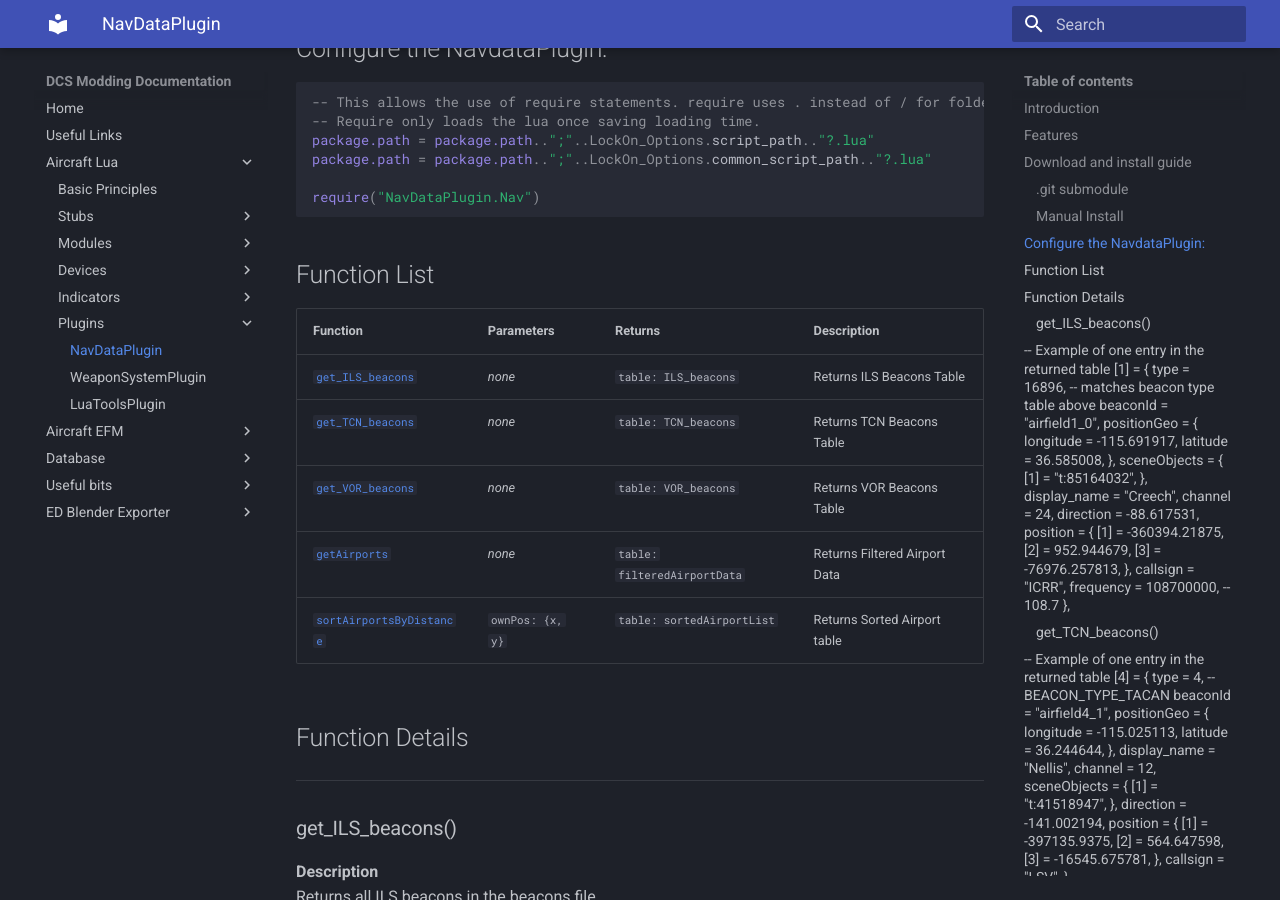
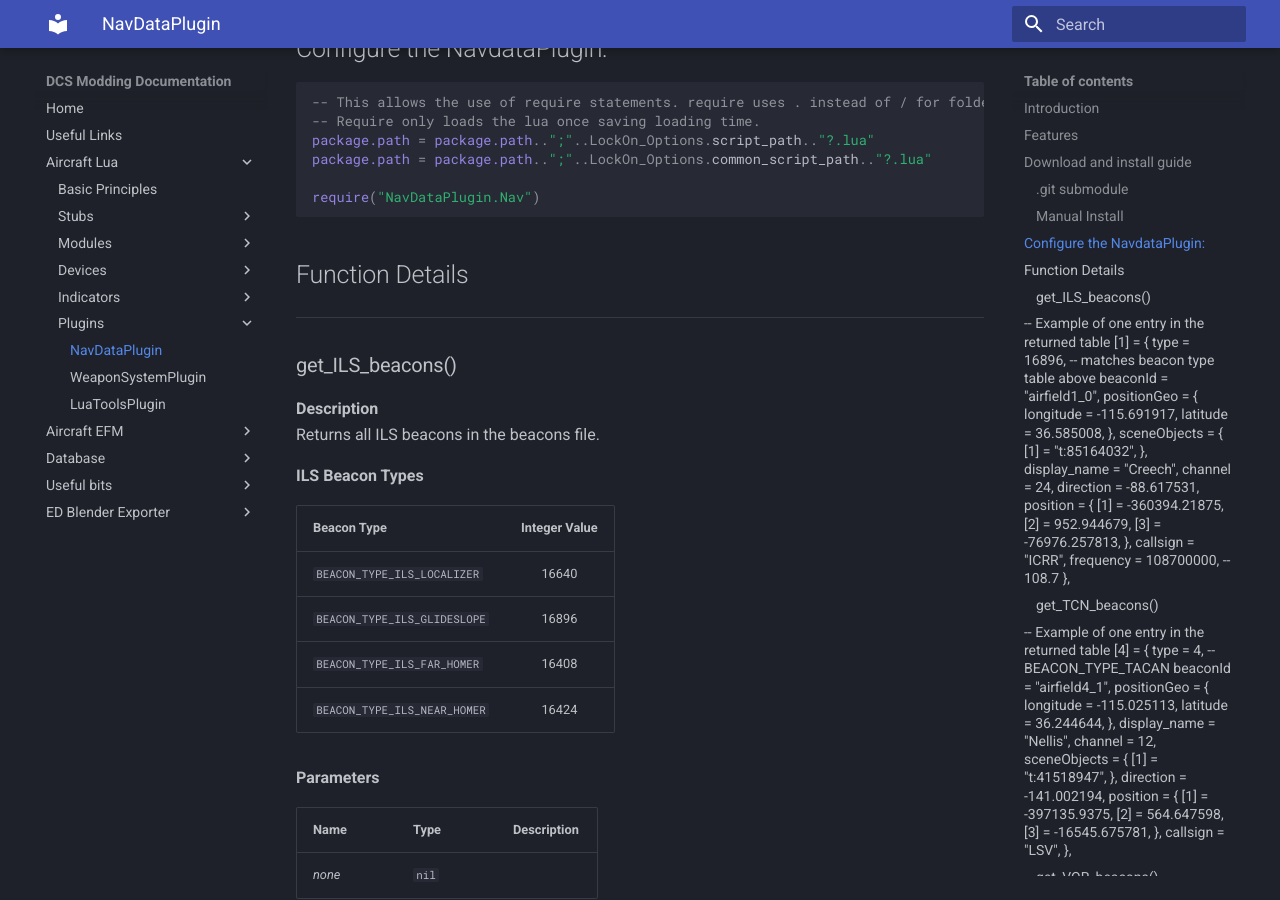
Before and after one commit to DCS-OpenSource/dcs-opensource-modding-guide, an MkDocs documentation site: the page built from docs/Aircraft/Lua/Plugins/NavDataPlugin.md, in a window 1280 px wide and 900 px high, scrolled down 1121 px. Built offline with MkDocs 1.6.1 and Material for MkDocs 9.7.7, drawn with Linux system fonts in a browser that asks for light colours.

Commit message:
Fix Link errors

````diff
--- a/docs/Aircraft/Lua/Plugins/NavDataPlugin.md
+++ b/docs/Aircraft/Lua/Plugins/NavDataPlugin.md
@@ -36,18 +36,6 @@ package.path = package.path..";"..LockOn_Options.common_script_path.."?.lua"
 
 require("NavDataPlugin.Nav")
 ```
-
-## Function List
-
-| Function                                                   | Parameters             | Returns               | Description                                         |
-|------------------------------------------------------------|------------------------|-----------------------|-----------------------------------------------------|
-| [`get_ILS_beacons`](#get_ils_beacons)                      | _none_                 | `table: ILS_beacons`  | Returns ILS Beacons Table                           |
-| [`get_TCN_beacons`](#get_tcn_beacons)                      | _none_                 | `table: TCN_beacons`  | Returns TCN Beacons Table                           |
-| [`get_VOR_beacons`](#get_vor_beacons)                      | _none_                 | `table: VOR_beacons`  | Returns VOR Beacons Table                           |
-| [`getAirports`](#getairports)                              | _none_                 | `table: filteredAirportData`  | Returns Filtered Airport Data |
-| [`sortAirportsByDistance`](#sortAirportsByDistance)        | `ownPos: {x, y}`       | `table: sortedAirportList` | Returns Sorted Airport table |
-
-
 
 ## Function Details
 ---
````
Also changed, not shown: docs/Aircraft/Lua/BasicPrinciples.md (+1 -1 lines), docs/Aircraft/Lua/Devices/avLuaDevice.md (+3 -2 lines), docs/Aircraft/Lua/Devices/avSimpleWeaponSystem.md (+1 -1 lines), docs/Aircraft/Lua/Modules/Terrain.md (+1 -1 lines), docs/Aircraft/Lua/Stubs/LockOnOptions.md (+1 -1 lines), docs/EDM-Export/Materials.md (+1 -1 lines).
